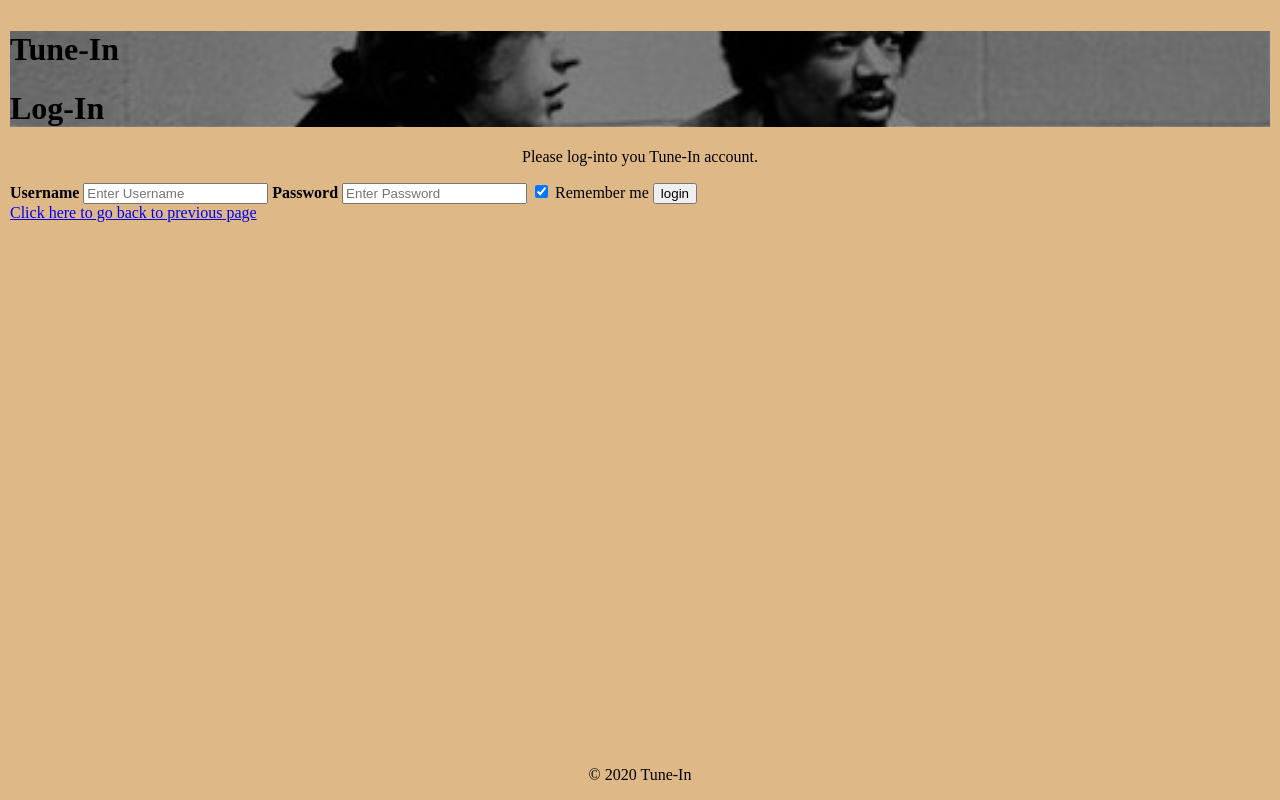
After one commit to HnyBgr/Tune-In, a Django app: page /login/ in a window 1280 px wide. The commit adds this page. Run offline with Django 3.2, Linux system fonts and the light colour scheme.

Commit message:
added login page; updated views, urls, index

```diff
--- a/main_app/templates/main_app/index.html
+++ b/main_app/templates/main_app/index.html
@@ -111,6 +111,7 @@
     <!-- register hyperlink to sign-up page -->
     <div class="register">
         <a href="{% url 'main_app:sign_up' %}">Sign Up</a>
+        <a href="{% url 'main_app:login' %}">Login</a>
     </div>
     <!-- album cover -->
     <img class="center" src="{% static 'tune_in/album_cover.jpg'%}">
@@ -225,7 +226,7 @@
                         // console.log(response.data[1].artist)
                         // console.log(response.data[1].month)
                         // console.log(response.data[1].day)
-                        this.music_info = response.data.sort((a, b) => Math.random() - 0.5).slice(0, 7)
+                        this.music_info = response.data.sort((a, b) => Math.random() - 0.5).slice(0, 5)
                         console.log(this.music_info)
                     })
                     // axios call for born on this date
@@ -244,7 +245,7 @@
             }
         })
     </script>
-    <script>gsap.to(".vinyl", { duration: 2, x: 300 });</script>
+    <script>gsap.to(".vinyl", { duration: 2, x: 1000 });</script>
     <!-- page footer -->
     <footer>
         <p>&copy 2020 Tune-In</p>
--- /dev/null
+++ b/main_app/templates/main_app/login.html
@@ -0,0 +1,77 @@
+<!DOCTYPE html>
+<html lang="en">
+
+<head>
+    <meta charset="UTF-8">
+    <meta name="viewport" content="width=device-width, initial-scale=1.0">
+    {% load static %}
+    <link rel="shortcut icon" type="image/ico" href="{% static 'tune_in/img/favicon.ico' %}">
+    <title>Log-In</title>
+    <style type="text/css">
+        .hero-image {
+            background-image: linear-gradient(rgba(0, 0, 0, 0.5), rgba(0, 0, 0, 0.5)),
+            url("{% static 'tune_in/banner.jpg' %}");
+            ;
+            height: 50%;
+            background-position: 50% 25%;
+            background-repeat: no-repeat;
+            background-size: cover;
+            position: relative;
+        }
+
+        body {
+            margin: 5px;
+            padding: 5px;
+            background-color: burlywood;
+        }
+
+        footer {
+            position: fixed;
+            left: 0;
+            bottom: 0;
+            width: 100%;
+            text-align: center;
+            z-index: -1;
+        }
+
+        .welcome {
+            text-align: center;
+        }
+    </style>
+</head>
+
+<body>
+    <!-- banner -->
+    <div class="hero-image">
+        <!-- page title -->
+        <h1>Tune-In</h1>
+        <h1>Log-In</h1>
+    </div>
+    <p class="welcome">Please log-into you Tune-In account.</p>
+
+    <div class="container">
+        <form action="{% url 'main_app:login' %}" method="post">
+            {% csrf_token %}
+            <label for="uname"><b>Username</b></label>
+            <input type="text" placeholder="Enter Username" name="uname" required>
+
+            <label for="psw"><b>Password</b></label>
+            <input type="password" placeholder="Enter Password" name="psw" required>
+            <label>
+                <input type="checkbox" checked="checked" name="remember"> Remember me
+            </label>
+            <button type="submit">login</button>
+        </form>
+    </div>
+
+
+    <!-- <button onclick="goBack()">Go Back</button> -->
+    <a href="javascript:javascript:history.go(-1)">Click here to go back to previous page</a>
+
+    <!-- page footer -->
+    <footer>
+        <p>&copy 2020 Tune-In</p>
+    </footer>
+</body>
+
+</html>
--- a/main_app/urls.py
+++ b/main_app/urls.py
@@ -6,6 +6,8 @@ app_name = 'main_app'
 
 urlpatterns = [
     path('', views.index, name='index'),
+    path('login/', views.login, name='login'),
+    path('sign_up/', views.sign_up, name='sign_up'),
+    # test page for animation
     path('motion/', views.motion, name='motion'),
-    path('sign_up/', views.sign_up, name='sign_up'),
 ]
--- a/main_app/views.py
+++ b/main_app/views.py
@@ -3,9 +3,12 @@ from django.http import HttpResponse
 from .models import MusicInfo
 from django.urls import reverse
 from django.http import HttpResponseRedirect
+from django.contrib.auth import authenticate, login
+from django.contrib.auth.decorators import login_required
 
 # Create your views here.
 
+@login_required
 
 def index(request):
     this_day = MusicInfo.objects.order_by('day')
@@ -22,6 +25,25 @@ def index(request):
     }
     return render(request, 'main_app/index.html', data)
 
+
+
+def login(request):
+    if request.method == 'POST':
+
+        username = request.POST['username']
+        password = request.POST['password']
+
+        user = authenticate(request, usename=username, password=password)
+
+        login(request, user)
+
+        if 'next' in request.GET:
+            return HttpResponseRedirect(request.GET['next'])
+
+        return HttpResponseRedirect(reverse('main_app/index.html'))
+    return render(request, 'main_app/login.html')
+
+
 def sign_up(request):
     if request.method == 'POST':
 
@@ -36,7 +58,7 @@ def sign_up(request):
         user = User.objects.create_user(username, email, password)
         return HttpResponseRedirect(reverse('main_app/index.html'))
 
-    return render(request, 'main_app/sign_up.html' )
+    return render(request, 'main_app/sign_up.html')
 
 def motion(request):
     return render(request, 'main_app/motion.html')
```
